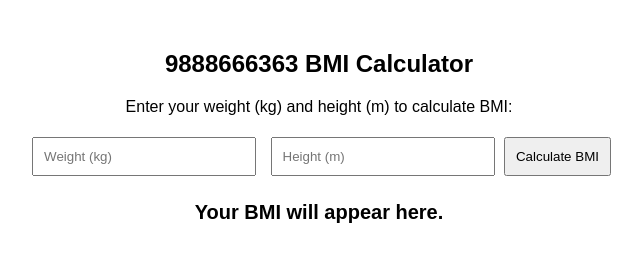
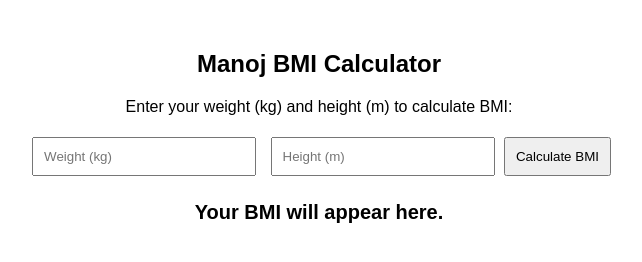
Before and after one commit to bansalmanu2004/bansalmanu2004, a plain HTML site: page index.html in a window 1280 px wide. Shown: the whole page, without its empty margins (321-963 px from the left). Drawn offline with Linux system fonts and the light colour scheme.

Commit message:
Update index.html

```diff
--- a/index.html
+++ b/index.html
@@ -12,7 +12,7 @@
     </style>
 </head>
 <body>
-    <h2>9888666363 BMI Calculator</h2>
+    <h2>Manoj BMI Calculator</h2>
     <p>Enter your weight (kg) and height (m) to calculate BMI:</p>
     <input type="number" id="weight" placeholder="Weight (kg)">
     <input type="number" id="height" placeholder="Height (m)">
```
